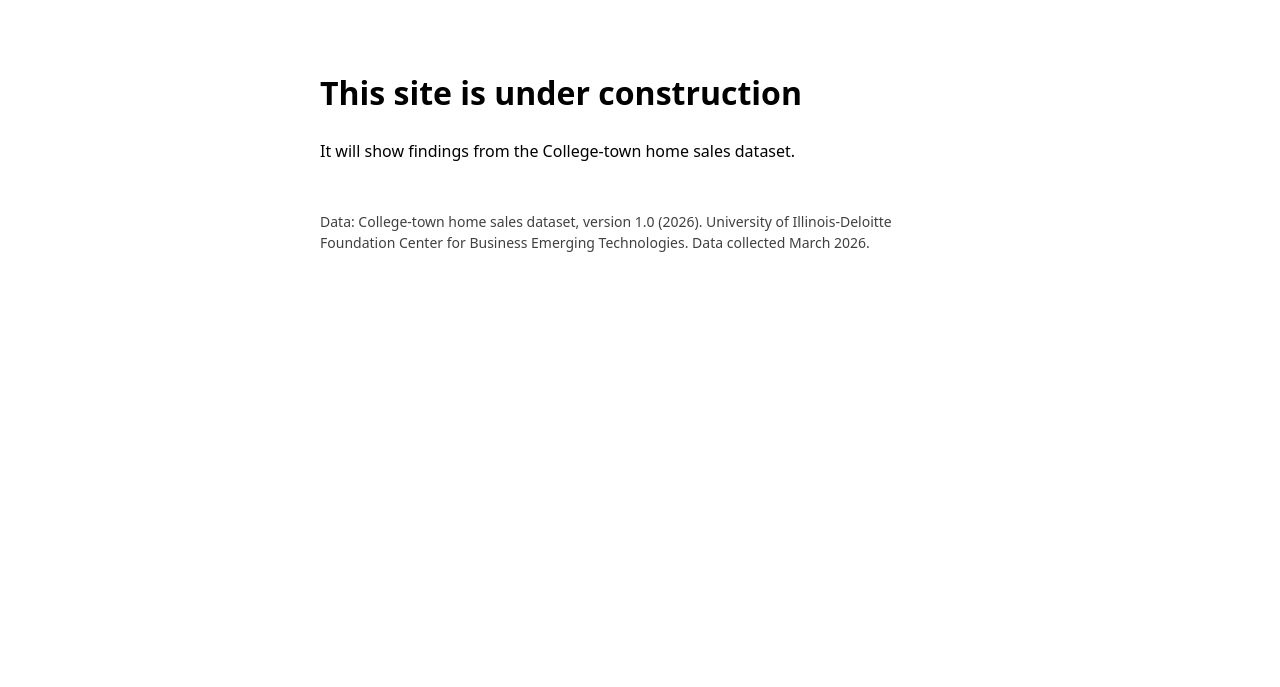
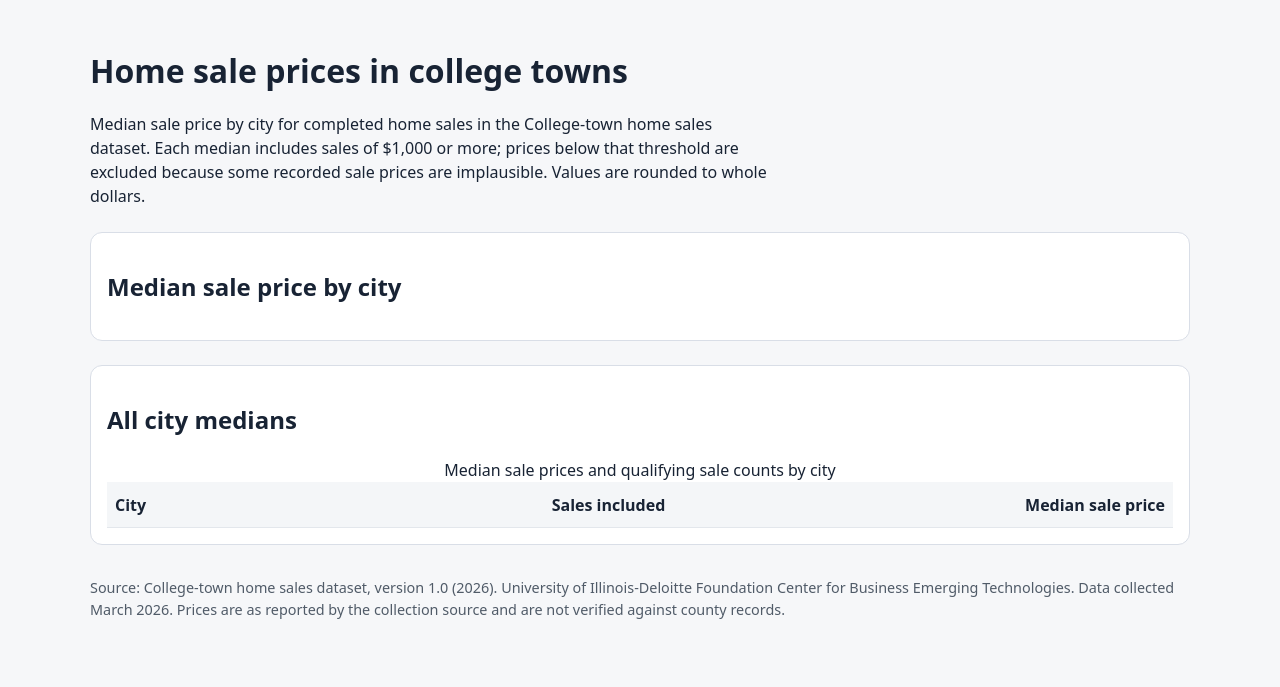
Before and after one commit to sg0ng/campustown-home-sales-site, a plain HTML site: page index.html in a window 1280 px wide. Drawn offline with Linux system fonts and the light colour scheme.

Commit message:
Show median sale prices by city

```diff
--- a/index.html
+++ b/index.html
@@ -1,31 +1,18 @@
-<!DOCTYPE html>
-<!-- A placeholder from the Home Sales template. Replace this file with your site's first page. -->
-<html lang="en">
-<head>
-  <meta charset="utf-8">
-  <meta name="viewport" content="width=device-width, initial-scale=1">
-  <title>Under construction</title>
-  <!-- An empty icon, so the browser doesn't log an error looking for favicon.ico -->
-  <link rel="icon" href="data:,">
-  <style>
-    :root { color-scheme: light dark; }
-    body {
-      max-width: 40rem;
-      margin: 0 auto;
-      padding: 3rem 1rem;
-      font-family: system-ui, sans-serif;
-      line-height: 1.5;
-    }
-    footer { margin-top: 3rem; font-size: 0.875rem; opacity: 0.75; }
-  </style>
-</head>
-<body>
-  <main>
-    <h1>This site is under construction</h1>
-    <p>It will show findings from the College-town home sales dataset.</p>
-  </main>
-  <footer>
-    <p>Data: College-town home sales dataset, version 1.0 (2026). University of Illinois-Deloitte Foundation Center for Business Emerging Technologies. Data collected March 2026.</p>
-  </footer>
-</body>
-</html>
+<!doctype html>
+<html lang="en"><head><meta charset="utf-8"><meta name="viewport" content="width=device-width, initial-scale=1"><title>Home sale prices in college towns</title>
+<style>
+:root{font-family:system-ui,sans-serif;color:#182334;background:#f6f7f9}body{max-width:1100px;margin:auto;padding:2rem 1.25rem;line-height:1.5}h1{line-height:1.15}p{max-width:75ch}.card{background:white;border:1px solid #d9dee7;border-radius:12px;padding:1rem;margin:1.5rem 0;overflow-x:auto}svg{display:block;min-width:760px;width:100%;height:auto}.axis{stroke:#aeb8c6;stroke-width:1}.bar{fill:#286d82}.bar:hover{fill:#17495a}.label{font-size:12px;fill:#293746}.value{font-size:12px;fill:#182334;font-weight:650}.grid{stroke:#e4e8ed;stroke-width:1}table{width:100%;border-collapse:collapse;text-align:left}th,td{padding:.65rem .5rem;border-bottom:1px solid #e3e7ec}th{background:#f4f6f8}td:nth-child(2),td:nth-child(3),th:nth-child(2),th:nth-child(3){text-align:right;font-variant-numeric:tabular-nums}tbody tr:hover{background:#f5f9fa}footer{margin:2rem 0;color:#505b68;font-size:.9rem}
+</style></head><body><main><h1>Home sale prices in college towns</h1>
+<p>Median sale price by city for completed home sales in the College-town home sales dataset. Each median includes sales of $1,000 or more; prices below that threshold are excluded because some recorded sale prices are implausible. Values are rounded to whole dollars.</p>
+<section class="card" aria-labelledby="chart-heading"><h2 id="chart-heading">Median sale price by city</h2><div id="chart"></div></section>
+<section class="card"><h2>All city medians</h2><table><caption class="sr-only">Median sale prices and qualifying sale counts by city</caption><thead><tr><th scope="col">City</th><th scope="col">Sales included</th><th scope="col">Median sale price</th></tr></thead><tbody id="rows"></tbody></table></section>
+</main><footer>Source: College-town home sales dataset, version 1.0 (2026). University of Illinois-Deloitte Foundation Center for Business Emerging Technologies. Data collected March 2026. Prices are as reported by the collection source and are not verified against county records.</footer>
+<script>
+const data=[{"city": "Davis", "state": "CA", "sales": 941, "median": 889000}, {"city": "Pittsboro", "state": "NC", "sales": 92, "median": 876986}, {"city": "Chapel Hill", "state": "NC", "sales": 2716, "median": 735000}, {"city": "Charlottesville", "state": "VA", "sales": 2774, "median": 615000}, {"city": "Middleton", "state": "WI", "sales": 645, "median": 611000}, {"city": "Carrboro", "state": "NC", "sales": 208, "median": 601250}, {"city": "Ann Arbor", "state": "MI", "sales": 3020, "median": 571000}, {"city": "Newberry", "state": "FL", "sales": 152, "median": 439995}, {"city": "State College", "state": "PA", "sales": 1350, "median": 430000}, {"city": "Madison", "state": "WI", "sales": 5061, "median": 421000}, {"city": "Savoy", "state": "IL", "sales": 247, "median": 402700}, {"city": "West Lafayette", "state": "IN", "sales": 1559, "median": 379900}, {"city": "Athens", "state": "GA", "sales": 2813, "median": 370000}, {"city": "Gainesville", "state": "FL", "sales": 5477, "median": 350000}, {"city": "Iowa City", "state": "IA", "sales": 1909, "median": 342000}, {"city": "Lafayette", "state": "IN", "sales": 3057, "median": 260000}, {"city": "Champaign", "state": "IL", "sales": 2286, "median": 240000}, {"city": "Urbana", "state": "IL", "sales": 1131, "median": 229900}];
+const money=n=>'$'+Math.round(n).toLocaleString('en-US');
+document.querySelector('#rows').innerHTML=data.map(d=>`<tr><th scope="row">${d.city}, ${d.state}</th><td>${d.sales.toLocaleString('en-US')}</td><td>${money(d.median)}</td></tr>`).join('');
+const width=1000,row=34,left=175,right=95,top=20,bottom=45,max=Math.ceil(Math.max(...data.map(d=>d.median))/100000)*100000,plot=width-left-right,height=top+data.length*row+bottom,ticks=5;
+let svg=`<svg viewBox="0 0 ${width} ${height}" role="img" aria-labelledby="svgtitle svgdesc"><title id="svgtitle">Median home sale prices in 18 college towns</title><desc id="svgdesc">Horizontal bars show the median price of sales of at least $1,000, ordered highest to lowest. Exact rounded values are also in the table below.</desc>`;
+for(let t=0;t<=ticks;t++){const v=max*t/ticks,x=left+plot*t/ticks;svg+=`<line class="grid" x1="${x}" y1="${top}" x2="${x}" y2="${top+data.length*row}"/><text class="label" x="${x}" y="${height-12}" text-anchor="middle">${money(v)}</text>`}
+data.forEach((d,i)=>{const y=top+i*row+6,w=d.median/max*plot;svg+=`<text class="label" x="${left-10}" y="${y+15}" text-anchor="end">${d.city}, ${d.state}</text><rect class="bar" x="${left}" y="${y}" width="${w}" height="22" rx="4"><title>${d.city}, ${d.state}: ${money(d.median)} median, ${d.sales.toLocaleString('en-US')} sales</title></rect><text class="value" x="${left+w+7}" y="${y+15}">${money(d.median)}</text>`});svg+='</svg>';document.querySelector('#chart').innerHTML=svg;
+</script></body></html>
```
